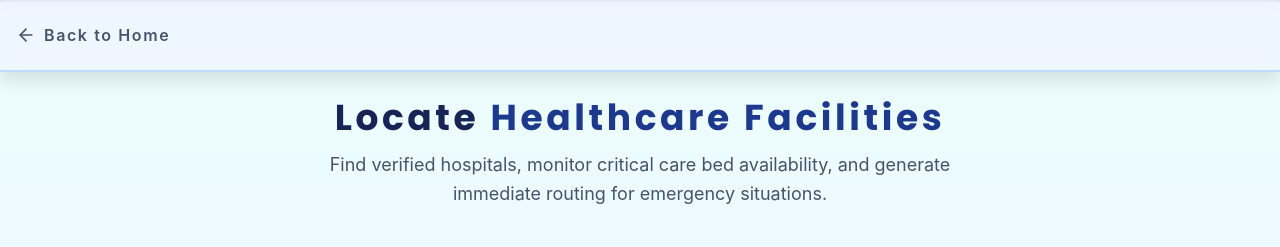
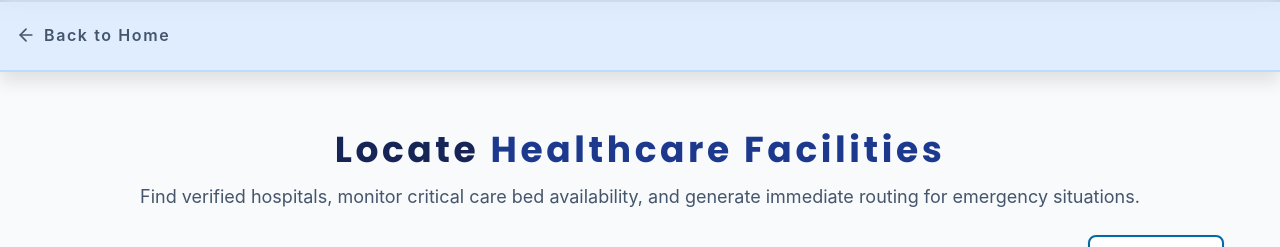
Before and after one commit to avishikta-hajra/Collaborative-HealthCare-Platform, a React (Vite) app in the folder frontend/: page /hospitals in a window 1280 px wide. Shown: the top 247 px of the page. Built offline with nearby package versions, Linux system fonts and the light colour scheme.

Commit message:
Few modifications in frontend

```diff
--- a/frontend/src/components/Hospitals.jsx
+++ b/frontend/src/components/Hospitals.jsx
@@ -155,10 +155,10 @@ export default function Hospitals() {
     const mapQuery = encodeURIComponent(`${activeHospitalForMap.name}, ${activeHospitalForMap.city}, India`);
 
     return (
-        <div className="min-h-screen font-sans text-slate-800 selection:bg-cyan-200 selection:text-blue-950 bg-linear-to-b from-cyan-50 via-indigo-50 to-blue-100 border-t-2 pt-24 pb-16">
+        <div className="min-h-screen font-sans text-slate-800 selection:bg-cyan-200 selection:text-blue-950 bg-slate-50 border-t-2 pt-24 pb-16 pl-10 pr-10">
 
             {/* Top Navbar */}
-            <div className="fixed top-0 left-0 right-0 z-40 px-4 h-18 flex items-center justify-between transition-all duration-300 bg-blue-50/90 backdrop-blur-sm shadow-[0_10px_16px_rgba(0,0,0,0.1)] border-b-2 border-blue-200">
+            <div className="fixed top-0 left-0 right-0 z-40 px-4 h-18 flex items-center justify-between transition-all duration-300 bg-blue-100/85 backdrop-blur-sm shadow-[0_10px_16px_rgba(0,0,0,0.1)] border-b-2 border-blue-200">
                 <div className="w-full">
                     <button onClick={() => navigate('/')} className="flex items-center text-slate-600 text-[16px] font-semibold hover:text-cyan-700 tracking-widest transition-colors py-4 cursor-pointer">
                         <ArrowLeft className="w-5 h-5 mr-2" /> Back to Home
@@ -170,11 +170,11 @@ export default function Hospitals() {
             <div className="w-full px-2 md:px-4">
 
                 {/* Header Section */}
-                <div className="text-center mb-10">
+                <div className="text-center mt-8">
                     <h1 className="font-poppins text-3xl md:text-4xl font-bold text-blue-950 tracking-widest mb-3">
                         Locate <span className="text-blue-900">Healthcare Facilities</span>
                     </h1>
-                    <p className="text-slate-600 text-[18px] leading-relaxed max-w-2xl mx-auto mb-5">
+                    <p className="text-slate-600 text-[18px] leading-relaxed max-w-5xl mx-auto mb-6">
                         Find verified hospitals, monitor critical care bed availability, and generate immediate routing for emergency situations.
                     </p>
                 </div>
@@ -308,7 +308,7 @@ export default function Hospitals() {
 
                 {/* Hospital Grid - Strictly locked to 3 columns max */}
                 {filteredHospitals.length > 0 ? (
-                    <div className="grid grid-cols-1 md:grid-cols-2 lg:grid-cols-3 gap-5 lg:gap-6">
+                    <div className="grid grid-cols-1 md:grid-cols-2 lg:grid-cols-3 gap-5 lg:gap-8">
                         {filteredHospitals.map((hospital) => (
                             <div key={hospital.id} className="bg-white border-sky-700 border-2 rounded-2xl p-4 md:p-5 hover:shadow-[0_20px_40px_rgb(6,182,212,0.06)] hover:-translate-y-1 hover:border-blue-800 transition-all duration-300 flex flex-col group">
                                 <div className="flex justify-between items-start mb-4">
--- a/frontend/src/components/PortalSelection.jsx
+++ b/frontend/src/components/PortalSelection.jsx
@@ -5,12 +5,11 @@ import { ArrowLeft, User, Stethoscope, Shield } from 'lucide-react';
 export default function PortalSelection() {
     const navigate = useNavigate();
     return (
-        <section className="min-h-screen font-sans text-slate-800 selection:bg-cyan-200 selection:text-blue-950 bg-linear-to-b from-cyan-100 via-indigo-100 to-blue-200 border-t-2 px-4 py-16 flex items-center justify-center pt-30">
+        <section className="min-h-screen font-sans text-slate-800 selection:bg-cyan-200 selection:text-blue-950 bg-slate-100 border-t-2 px-4 py-16 flex items-center justify-center pt-30">
             <div className="max-w-4xl mx-auto w-full">
-                <div className="text-center mb-10">
-                    <span className="inline-block bg-blue-100 text-blue-700 text-xs font-semibold px-3 py-1 rounded-full mb-3">Portals</span>
+                <div className="text-center mt-2 mb-10">
                     <h2 className="font-heading text-2xl md:text-4xl font-bold text-blue-950">Choose Your Access Portal</h2>
-                    <p className="text-slate-600 text-sm mt-2 max-w-md mx-auto">Tailored dashboards for patients, medical professionals, and administrators.</p>
+                    <p className="text-slate-600 text-sm mt-2 max-w-l mx-auto">Tailored dashboards for patients, medical professionals, and administrators.</p>
                 </div>
                 {/* Top fixed navbar styled like HomePage */}
                 <div className="fixed top-0 left-0 right-0 z-40 px-4 md:px-6 lg:px-14 h-18 flex items-center justify-between transition-all duration-300 bg-blue-100/85 backdrop-blur-sm shadow-[0_10px_16px_rgba(0,0,0,0.2)] border-b-2 border-blue-300">
```
